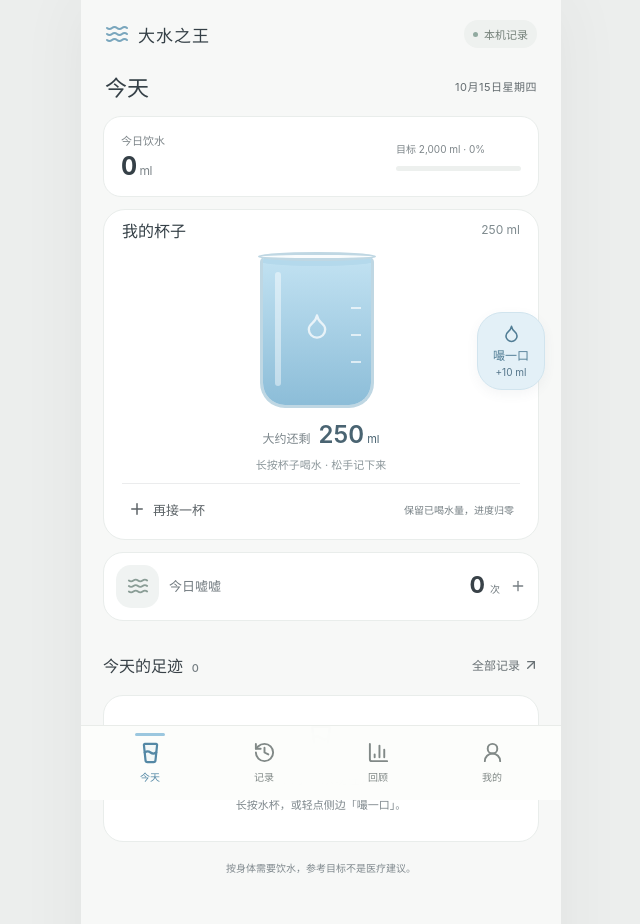
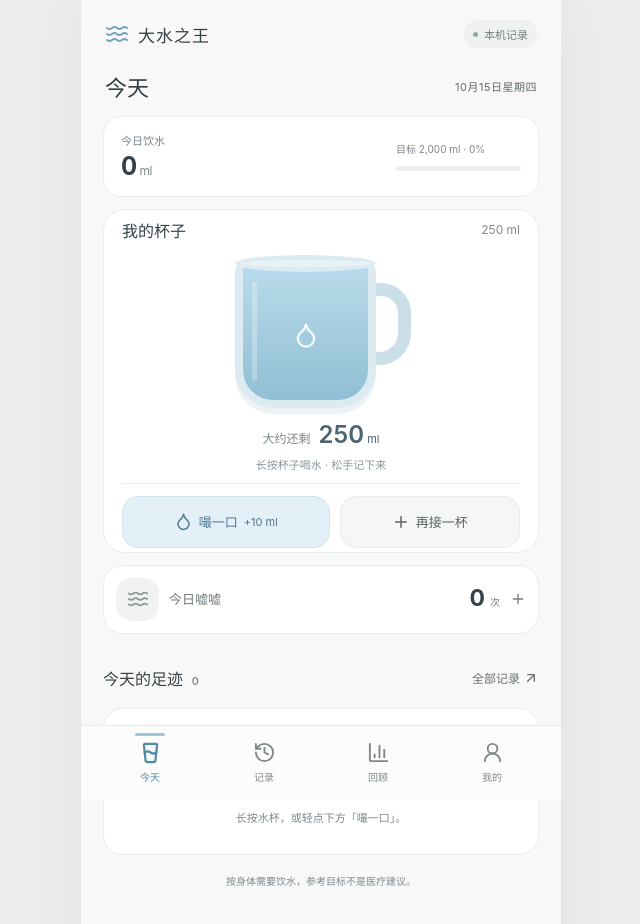
Before and after one commit to wsking233/water-king, a React (Vite) app: page / in a window 1280 px wide. Shown: the top 924 px of the page, without its empty margins (319-959 px from the left). Built offline with nearby package versions, Linux system fonts and the light colour scheme.

Commit message:
fix: improve mug design and keep drink details open on deletion

```diff
--- a/src/CupControl.tsx
+++ b/src/CupControl.tsx
@@ -110,6 +110,7 @@ export function CupControl({
           }
         }}
       >
+        <span className="mug-handle" aria-hidden="true" />
         <span className="glass-rim" />
         <span className="glass-body">
           <span
@@ -119,7 +120,7 @@ export function CupControl({
             <span className="water-wave" />
           </span>
           <span className="glass-shine" />
-          <span className="glass-ticks" />
+
           <Droplet className="glass-drop" size={28} />
         </span>
       </button>
--- a/src/main.tsx
+++ b/src/main.tsx
@@ -168,9 +168,29 @@ function App() {
     [blocked, setBlocked] = useState(Boolean(initial.error)),
     [error, setError] = useState(initial.error);
   const [tab, setTab] = useState<Tab>("today"),
-    [sheet, setSheet] = useState<Sheet>(null),
+    [sheetSnapshot, setSheet] = useState<Sheet>(null),
     [amount, setAmount] = useState("250"),
     [now, setNow] = useState(new Date());
+  const sheet = (() => {
+    if (
+      !sheetSnapshot ||
+      typeof sheetSnapshot !== "object" ||
+      !("members" in sheetSnapshot) ||
+      !sheetSnapshot.cupId
+    )
+      return sheetSnapshot;
+    const members = entries.filter(
+      (entry) =>
+        entry.kind === "water" &&
+        entry.cupId === sheetSnapshot.cupId &&
+        dayKey(new Date(entry.at)) === dayKey(new Date(sheetSnapshot.at)),
+    );
+    return {
+      ...sheetSnapshot,
+      members,
+      amount: members.reduce((sum, entry) => sum + entry.amount, 0),
+    };
+  })();
   const [notice, setNotice] = useState<{
     text: string;
     undo?: string;
@@ -298,6 +318,12 @@ function App() {
       )
     ) {
       setNotice({ text: "记录已删除", restore: [entry] });
+      if (
+        !sheet ||
+        typeof sheet !== "object" ||
+        !("members" in sheet) ||
+        !sheet.cupId
+      )
         setSheet(null);
     }
   }
@@ -403,7 +429,7 @@ function App() {
             </h3>
             <p>
               {tab === "today"
-                ? "长按水杯，或轻点侧边「嘬一口」。"
+                ? "长按水杯，或轻点下方「嘬一口」。"
                 : "用上方日期切换，看看其他日子的记录。"}
             </p>
           </div>
@@ -411,6 +437,46 @@ function App() {
       </div>
     );
   }
+  const notification = notice && (
+    <div className="toast" role="status">
+      <Check size={18} />
+      <span>{notice.text}</span>
+      {notice.restore && (
+        <button
+          onClick={() => {
+            const currentIds = new Set(entries.map((e) => e.id));
+            const next = [
+              ...notice.restore!.filter((e) => !currentIds.has(e.id)),
+              ...entries,
+            ].sort((a, b) => Date.parse(b.at) - Date.parse(a.at));
+            try {
+              readStore(JSON.stringify({ entries: next, cup, goal }), null);
+              persist(next, "记录已恢复");
+            } catch {
+              setError("当前杯子状态已变化，无法直接撤销。可通过补记恢复。");
+            }
+          }}
+        >
+          撤销删除
+        </button>
+      )}
+      {notice.undo && (
+        <button
+          onClick={() => {
+            if (
+              persist(
+                entries.filter((e) => e.id !== notice.undo),
+                "已撤销记录",
+              )
+            )
+              setSheet(null);
+          }}
+        >
+          撤销
+        </button>
+      )}
+    </div>
+  );
   return (
     <div className="app">
       <header className="app-header">
@@ -502,6 +568,22 @@ function App() {
                 onCommit={commitProgress}
                 onHolding={setHolding}
               />
+              <div className="cup-actions">
+                <button
+                  className="sip-button"
+                  disabled={blocked || holding || progress === cup.capacity}
+                  onClick={() =>
+                    commitProgress(Math.min(cup.capacity, progress + 10))
+                  }
+                >
+                  <Droplet size={23} />
+                  <span>嘬一口</span>
+                  <span className="quick-amount">
+                    {progress === cup.capacity
+                      ? "已喝完"
+                      : `+${Math.min(10, cup.capacity - progress)} ml`}
+                  </span>
+                </button>
                 <button
                   className="refill"
                   disabled={blocked || holding}
@@ -515,8 +597,9 @@ function App() {
                   }
                 >
                   <Plus size={18} />
-                再接一杯<span>保留已喝水量，进度归零</span>
+                  再接一杯
                 </button>
+              </div>
             </section>
             <div className="body-stats">
               <button
@@ -831,25 +914,6 @@ function App() {
           </>
         )}
       </main>
-      {tab === "today" && (
-        <div className="sip-float">
-          <button
-            className="sip-button"
-            disabled={blocked || holding || progress === cup.capacity}
-            onClick={() =>
-              commitProgress(Math.min(cup.capacity, progress + 10))
-            }
-          >
-            <Droplet size={23} />
-            <span>嘬一口</span>
-            <span className="quick-amount">
-              {progress === cup.capacity
-                ? "已喝完"
-                : `+${Math.min(10, cup.capacity - progress)} ml`}
-            </span>
-          </button>
-        </div>
-      )}
       <nav className="tab-bar" aria-label="底部导航">
         {[
           { id: "today", label: "今天", icon: GlassWater },
@@ -868,51 +932,7 @@ function App() {
           </button>
         ))}
       </nav>
-      {notice && (
-        <div
-          className={`toast ${tab === "today" ? "cup-toast" : ""}`}
-          role="status"
-        >
-          <Check size={18} />
-          <span>{notice.text}</span>
-          {notice.restore && (
-            <button
-              onClick={() => {
-                const currentIds = new Set(entries.map((e) => e.id));
-                const next = [
-                  ...notice.restore!.filter((e) => !currentIds.has(e.id)),
-                  ...entries,
-                ].sort((a, b) => Date.parse(b.at) - Date.parse(a.at));
-                try {
-                  readStore(JSON.stringify({ entries: next, cup, goal }), null);
-                  persist(next, "记录已恢复");
-                } catch {
-                  setError(
-                    "当前杯子状态已变化，无法直接撤销。可通过补记恢复。",
-                  );
-                }
-              }}
-            >
-              撤销删除
-            </button>
-          )}
-          {notice.undo && (
-            <button
-              onClick={() => {
-                if (
-                  persist(
-                    entries.filter((e) => e.id !== notice.undo),
-                    "已撤销记录",
-                  )
-                )
-                  setSheet(null);
-              }}
-            >
-              撤销
-            </button>
-          )}
-        </div>
-      )}
+      {!sheet && notification}
       {sheet && (
         <BottomSheet
           title={
@@ -934,6 +954,7 @@ function App() {
           }
           close={() => setSheet(null)}
         >
+          {notification}
           {error && (
             <div role="alert" className="error">
               {error}
@@ -1196,6 +1217,11 @@ function App() {
                     <span>{sheet.members.length} 次 · 可逐条修正</span>
                   </div>
                   <div className="cup-details">
+                    {sheet.members.length === 0 && (
+                      <p className="cup-empty">
+                        这杯的记录已删完，可撤销刚才的删除。
+                      </p>
+                    )}
                     {sheet.members.map((entry) => (
                       <div className="cup-detail-row" key={entry.id}>
                         <span>
@@ -1225,7 +1251,7 @@ function App() {
                   </div>
                   <button
                     className="delete-record"
-                    disabled={blocked}
+                    disabled={blocked || sheet.members.length === 0}
                     onClick={() => {
                       if (
                         window.confirm(
--- a/src/style.css
+++ b/src/style.css
@@ -718,7 +718,9 @@ main {
 }
 .toast {
   position: fixed;
-  bottom: calc(89px + env(safe-area-inset-bottom));
+  top: calc(12px + env(safe-area-inset-top));
+  bottom: auto;
+  animation: toast-enter 180ms ease-out;
   left: 50%;
   transform: translateX(-50%);
   background: #363a3c;
@@ -735,8 +737,15 @@ main {
   z-index: 6;
   box-shadow: 0 4px 20px #2b2e301c;
 }
-.toast.above-action {
-  bottom: calc(160px + env(safe-area-inset-bottom));
+@keyframes toast-enter {
+  from {
+    opacity: 0;
+    translate: 0 -12px;
+  }
+  to {
+    opacity: 1;
+    translate: 0 0;
+  }
 }
 .toast > svg {
   flex-shrink: 0;
@@ -1736,17 +1745,6 @@ body {
   border-radius: 5px;
   background: #ffffff70;
 }
-.glass-ticks {
-  position: absolute;
-  right: 10px;
-  top: 25px;
-  bottom: 25px;
-  width: 10px;
-  background: repeating-linear-gradient(
-    transparent 0 25px,
-    #ffffffaa 25px 27px
-  );
-}
 .glass-drop {
   position: absolute;
   top: 55px;
@@ -1777,12 +1775,6 @@ body {
   font-size: 11px;
   color: #8c979b;
   margin-top: 7px;
-}
-.sip-float {
-  position: fixed;
-  bottom: calc(94px + env(safe-area-inset-bottom));
-  right: max(16px, calc((100vw - 480px) / 2 + 16px));
-  z-index: 5;
 }
 .sip-button {
   width: 68px;
@@ -1810,12 +1802,6 @@ body {
 }
 .sip-button:disabled {
   opacity: 0.6;
-}
-.app:has(.sip-float) main {
-  padding-bottom: calc(190px + env(safe-area-inset-bottom));
-}
-.cup-toast {
-  bottom: calc(183px + env(safe-area-inset-bottom));
 }
 .settings .preference {
   color: #53646d;
@@ -1914,10 +1900,6 @@ body {
   color: #7d929e;
   font-size: 11px;
 }
-.sip-float {
-  top: clamp(220px, 39dvh, 330px);
-  bottom: auto;
-}
 .history-heading {
   display: flex;
   align-items: center;
@@ -2089,3 +2071,89 @@ body {
   font-size: 12px;
   color: #3e6f8a;
 }
+
+/* Soft ceramic mug, with a visible water window and a generous handle. */
+.hold-cup {
+  width: 182px;
+  height: 156px;
+  padding: 0;
+}
+.mug-handle {
+  position: absolute;
+  top: 31px;
+  right: 1px;
+  width: 55px;
+  height: 82px;
+  border: 13px solid #cbdfe9;
+  border-radius: 18px 30px 32px 18px;
+  box-shadow: inset 2px 0 3px #a3bdcc30;
+}
+.glass-body {
+  inset: 10px 36px 0 5px;
+  border: 8px solid #dcebf2;
+  border-top-width: 5px;
+  border-radius: 10px 10px 38px 38px;
+  background: #f6fafc;
+  box-shadow:
+    inset 5px 0 10px #ffffff80,
+    0 6px 0 #edf2f4;
+}
+.glass-rim {
+  left: 5px;
+  right: 36px;
+  top: 3px;
+  height: 17px;
+  border: 5px solid #dcebf2;
+  background: #e8f1f6;
+}
+.glass-drop {
+  left: 50%;
+  top: 54px;
+  transform: translateX(-50%);
+  color: #ffffffdd;
+}
+.glass-shine {
+  left: 9px;
+  width: 5px;
+  opacity: 0.6;
+}
+.glass-water {
+  background: linear-gradient(180deg, #b9dcea, #91bed4);
+}
+.cup-actions {
+  display: grid;
+  grid-template-columns: 1.15fr 1fr;
+  gap: 10px;
+  padding-top: 12px;
+  border-top: 1px solid #edf0f2;
+}
+.cup-actions .sip-button,
+.cup-actions .refill {
+  width: 100%;
+  min-height: 52px;
+  border-radius: 16px;
+  flex-direction: row;
+  justify-content: center;
+  gap: 6px;
+  padding: 10px 8px;
+  box-shadow: none;
+  font-size: 13px;
+}
+.cup-actions .refill {
+  background: #f4f6f7;
+  border: 1px solid #e9eef0;
+}
+.cup-actions .quick-amount {
+  font-size: 11px;
+}
+.cup-empty {
+  padding: 18px 0;
+  color: #7c898f;
+  font-size: 13px;
+  text-align: center;
+}
+@media (prefers-reduced-motion: reduce) {
+  .toast {
+    animation: none;
+  }
+}
```
Also changed, not shown: 1 other file (tests, documents, lock files or other folders). Lines whose indentation alone changed are shown as unchanged.
